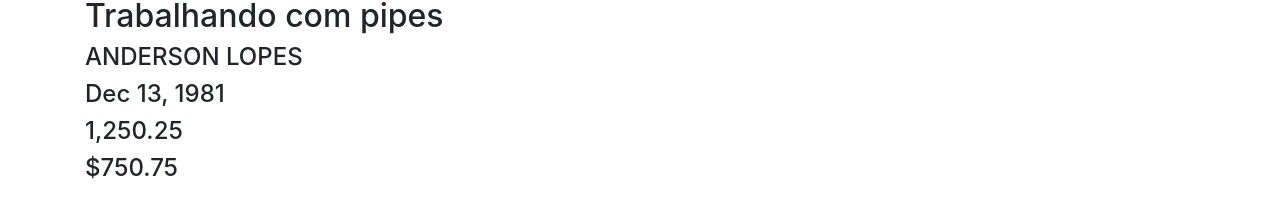
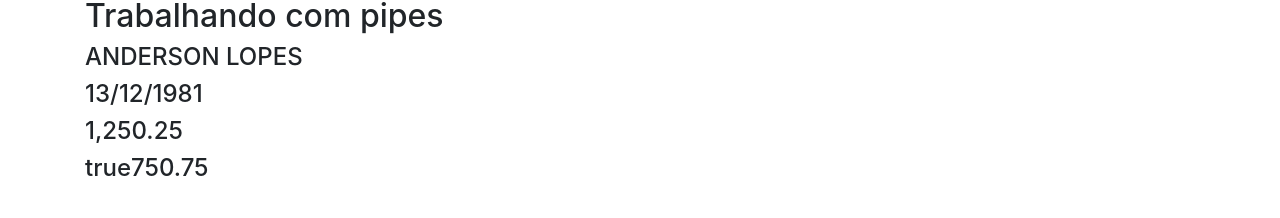
Before and after one commit to andersonblopes/hello-world-angular, an Angular app: page / in a window 1280 px wide. Shown: the part 246-464 px from the top of the page. Built offline with nearby package versions, Linux system fonts and the light colour scheme.

Commit message:
Passando parâmetros para pipes.

```diff
--- a/src/app/app.component.html
+++ b/src/app/app.component.html
@@ -14,7 +14,7 @@
   <hr>
   <h2>Trabalhando com pipes</h2>
   <h4>{{nome | uppercase }}</h4>
-  <h4>{{dataNascimento | date }}</h4>
-  <h4>{{ preco | number }}</h4>
-  <h4>{{ troco | currency }}</h4>
+  <h4>{{dataNascimento | date: 'dd/MM/y' }}</h4>
+  <h4>{{ preco | number: '1.2-2' }}</h4>
+  <h4>{{ troco | currency: 'BRL' : 'true' : '1.2-2' }}</h4>
 </div>
```
